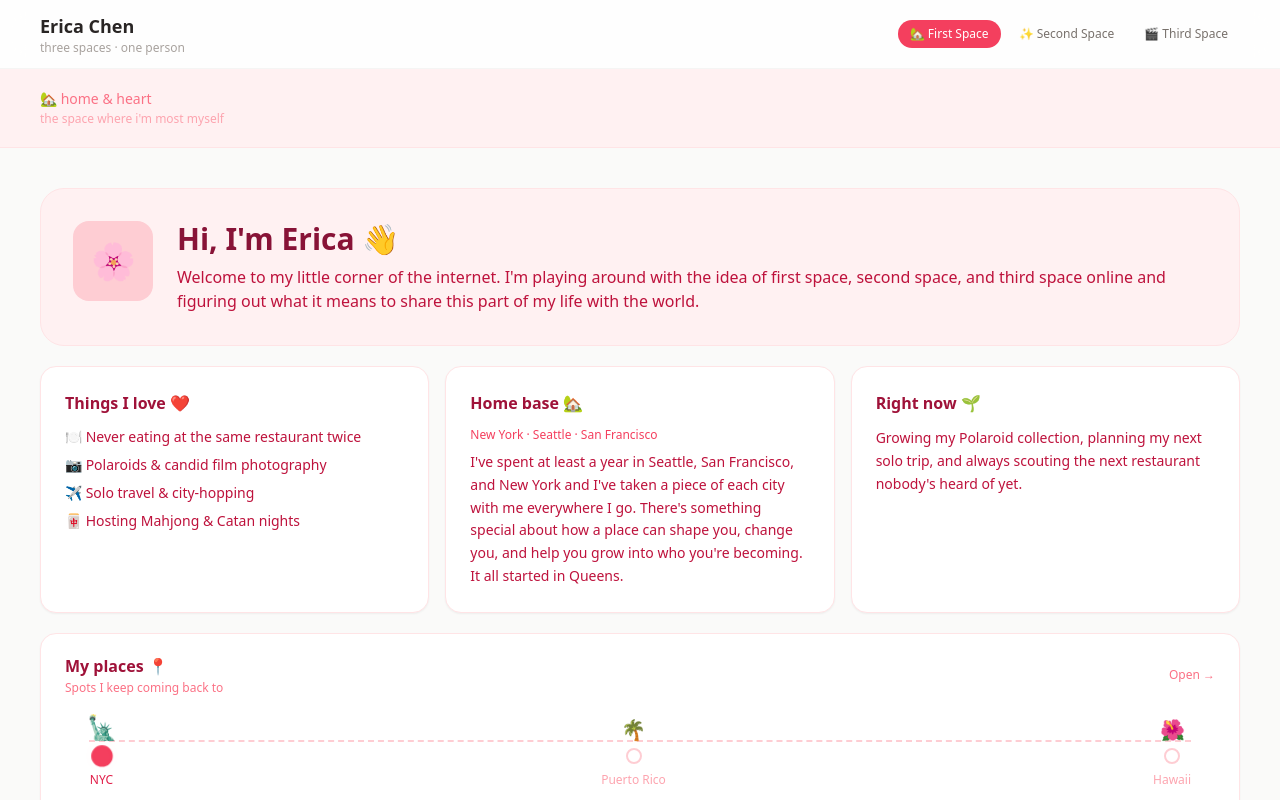
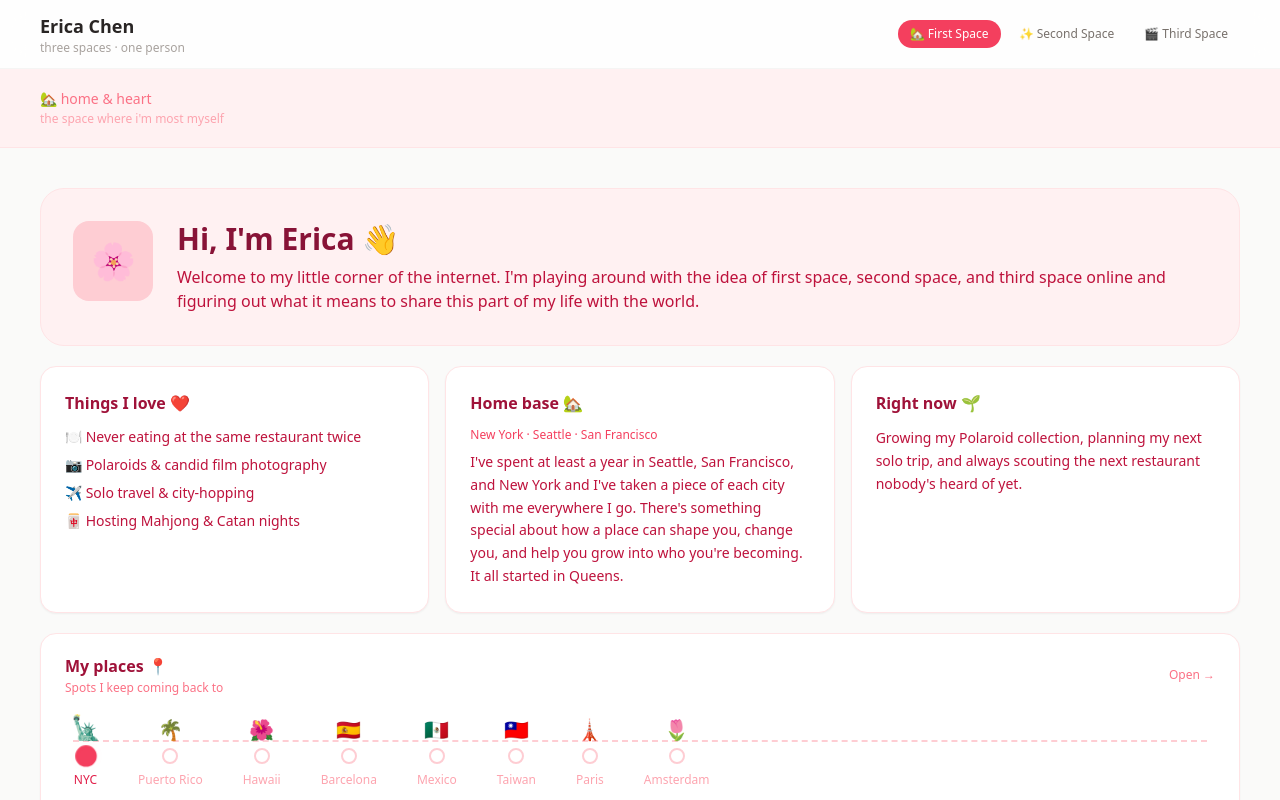
Before and after one commit to ericachensudo/ericachen, a Next.js app: page / in a window 1280 px wide. Shown: the top 800 px of the page. Built offline with nearby package versions, Linux system fonts and the light colour scheme.

Commit message:
added more maps

```diff
--- a/app/page.jsx
+++ b/app/page.jsx
@@ -48,9 +48,14 @@ const container = 'w-full max-w-7xl mx-auto px-4 sm:px-6 lg:px-10';
 
 // ─── PLACES MAP ──────────────────────────────────────────────────────────────
 const MAP_TABS = [
-  { id: 'nyc',    emoji: '🗽', name: 'NYC',         mid: '1dbvFRxSDqDevDRlGx3rxi40wL7dvA84' },
-  { id: 'pr',     emoji: '🌴', name: 'Puerto Rico', mid: '1icBup8BL9rA6TERHw3p8FHX5WDrMOrM' },
-  { id: 'hawaii', emoji: '🌺', name: 'Hawaii',      mid: '1hJvs6LUrHri7-1qlNNZOsdKokraoI8w' },
+  { id: 'nyc',       emoji: '🗽', name: 'NYC',         mid: '1dbvFRxSDqDevDRlGx3rxi40wL7dvA84' },
+  { id: 'pr',        emoji: '🌴', name: 'Puerto Rico', mid: '1icBup8BL9rA6TERHw3p8FHX5WDrMOrM' },
+  { id: 'hawaii',    emoji: '🌺', name: 'Hawaii',      mid: '1hJvs6LUrHri7-1qlNNZOsdKokraoI8w' },
+  { id: 'barcelona', emoji: '🇪🇸', name: 'Barcelona', mid: '1lRheNrPqX4CH1rMFg-oLg70v9YUqqEQ' },
+  { id: 'mexico',    emoji: '🇲🇽', name: 'Mexico',    mid: '1ND0Bd8WQvY5byZT4h6e7Mh37PZS_1r4' },
+  { id: 'taiwan',    emoji: '🇹🇼', name: 'Taiwan',    mid: '1OoskUz1mWLTGb8cwTisWWSKAZ_O2R9o' },
+  { id: 'paris',     emoji: '🗼',  name: 'Paris',     mid: '15MiHjNGdIoT94uhCyL92uVWz0HYBYps' },
+  { id: 'amsterdam', emoji: '🌷', name: 'Amsterdam', mid: '1T0tr5uquuFWoNMb86H7KEDwZIDeUuFs' },
 ];
 
 function PlacesMap() {
@@ -76,19 +81,19 @@ function PlacesMap() {
         </a>
       </div>
 
-      {/* Timeline pin selector */}
-      <div className="px-6 sm:px-12 pt-4 pb-6">
-        <div className="relative flex items-start justify-between">
+      {/* Timeline pin selector — horizontally scrollable */}
+      <div className="pt-4 pb-6 overflow-x-auto no-scrollbar">
+        <div className="relative flex items-start px-8 min-w-max gap-10">
 
           {/* Dashed route line */}
-          <div className="absolute top-5 left-0 right-0 flex items-center">
+          <div className="absolute top-5 left-8 right-8 flex items-center">
             <div className="w-full border-t-2 border-dashed border-rose-200" />
           </div>
 
           {/* Progress fill up to active pin */}
           <div
-            className="absolute top-5 left-0 h-0.5 bg-rose-400 transition-all duration-500"
-            style={{ width: `${(activeIdx / (MAP_TABS.length - 1)) * 100}%` }}
+            className="absolute top-5 left-8 h-0.5 bg-rose-400 transition-all duration-500"
+            style={{ width: `calc(${(activeIdx / (MAP_TABS.length - 1)) * 100}% - 2rem)` }}
           />
 
           {MAP_TABS.map((t, i) => {
@@ -98,7 +103,7 @@ function PlacesMap() {
               <button
                 key={t.id}
                 onClick={() => setActive(t.id)}
-                className="relative z-10 flex flex-col items-center gap-2 group"
+                className="relative z-10 flex flex-col items-center gap-2 group flex-shrink-0"
               >
                 {/* Emoji floats above the pin */}
                 <motion.span
```
